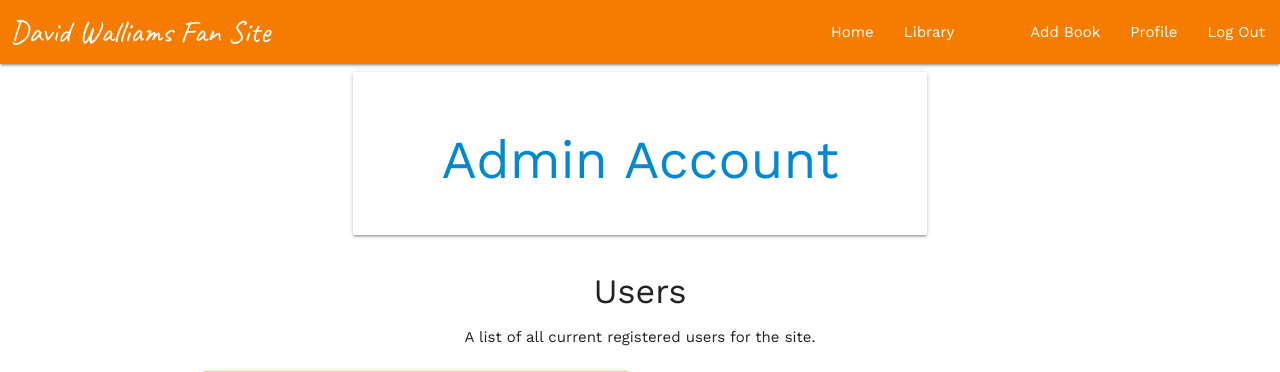
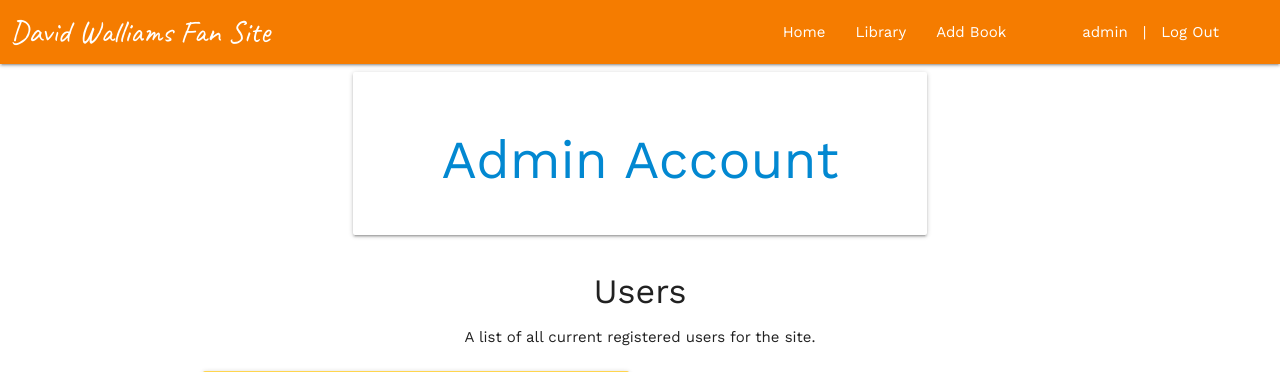
Before and after one commit to Hayley-Woodhouse/milestone-3-project, a Flask app: template dw_fan_site/templates/admin.html in a window 1280 px wide. Shown: the top 372 px of the page. Run offline with Flask 2, Linux system fonts and the light colour scheme; the visitor is signed in with stand-in values (Sample User, id 1); the template is opened without the code that fills it: most values are stand-ins (such as "Sample title", 1, 10 or a date in 2020).

Commit message:
added if/elif/else statments that render differing nav link for admin and user profile pages

```diff
--- a/dw_fan_site/templates/base.html
+++ b/dw_fan_site/templates/base.html
@@ -23,16 +23,26 @@
               <ul class="right hide-on-med-and-down">
                 <li><a href="{{ url_for('home') }}">Home</a></li>
                 <li><a href="{{ url_for('books') }}">Library</a></li>
+        {% if session.admin %}
+                <li><a href="{{ url_for('add_book') }}">Add Book</a></li>
                 <li>&nbsp; &nbsp; &nbsp; &nbsp; &nbsp;</li>
-            {% if session.name %}
+                <li><a href="{{ url_for('admin') }}">admin</a></li>
+                <li>|</li>
+                <li><a href="{{ url_for('logout') }}">Log Out</a></li>
+                <li>&nbsp; &nbsp; &nbsp; &nbsp; &nbsp;</li>
+        {% elif session.name %}
                 <li><a href="{{ url_for('add_book') }}">Add Book</a></li>
+                <li>&nbsp; &nbsp; &nbsp; &nbsp; &nbsp;</li>
                 <li><a href="{{ url_for('profile', usernameIn=session['name']) }}">Profile</a></li>
+                <li>|</li>
                 <li><a href="{{ url_for('logout') }}">Log Out</a></li>
-            {% else %}
+        {% else %}
+                <li>&nbsp; &nbsp; &nbsp; &nbsp; &nbsp;</li>
                 <li><a href="{{ url_for('sign_up') }}">Sign-Up</a></li>
                 <li>|</li>
                 <li><a href="{{ url_for('login') }}">login</a></li>
-            {% endif %}
+        {% endif %}
+
               </ul>
             </div>
         </nav>
@@ -41,9 +51,19 @@
         <ul class="sidenav" id="mobile-demo">
             <li><a href="{{ url_for('home') }}">Home</a></li>
             <li><a href="{{ url_for('books') }}">Library</a></li>
+        {% if session.admin %}
+            <li><a href="{{ url_for('admin') }}">admin</a></li>
             <li><a href="{{ url_for('add_book') }}">Add Book</a></li>
+            <li><a href="{{ url_for('logout') }}">Log Out</a></li>
+            <li>&nbsp; &nbsp; &nbsp; &nbsp; &nbsp;</li>
+        {% elif session.name %}
+            <li><a href="{{ url_for('add_book') }}">Add Book</a></li>
+            <li><a href="{{ url_for('profile', usernameIn=session['name']) }}">Profile</a></li>
+            <li><a href="{{ url_for('logout') }}">Log Out</a></li>
+        {% else %}
             <li><a href="{{ url_for('sign_up') }}">Sign-Up</a></li>
             <li><a href="{{ url_for('login') }}">login</a></li>
+        {% endif %}
         </ul>
     </header>
 
```
